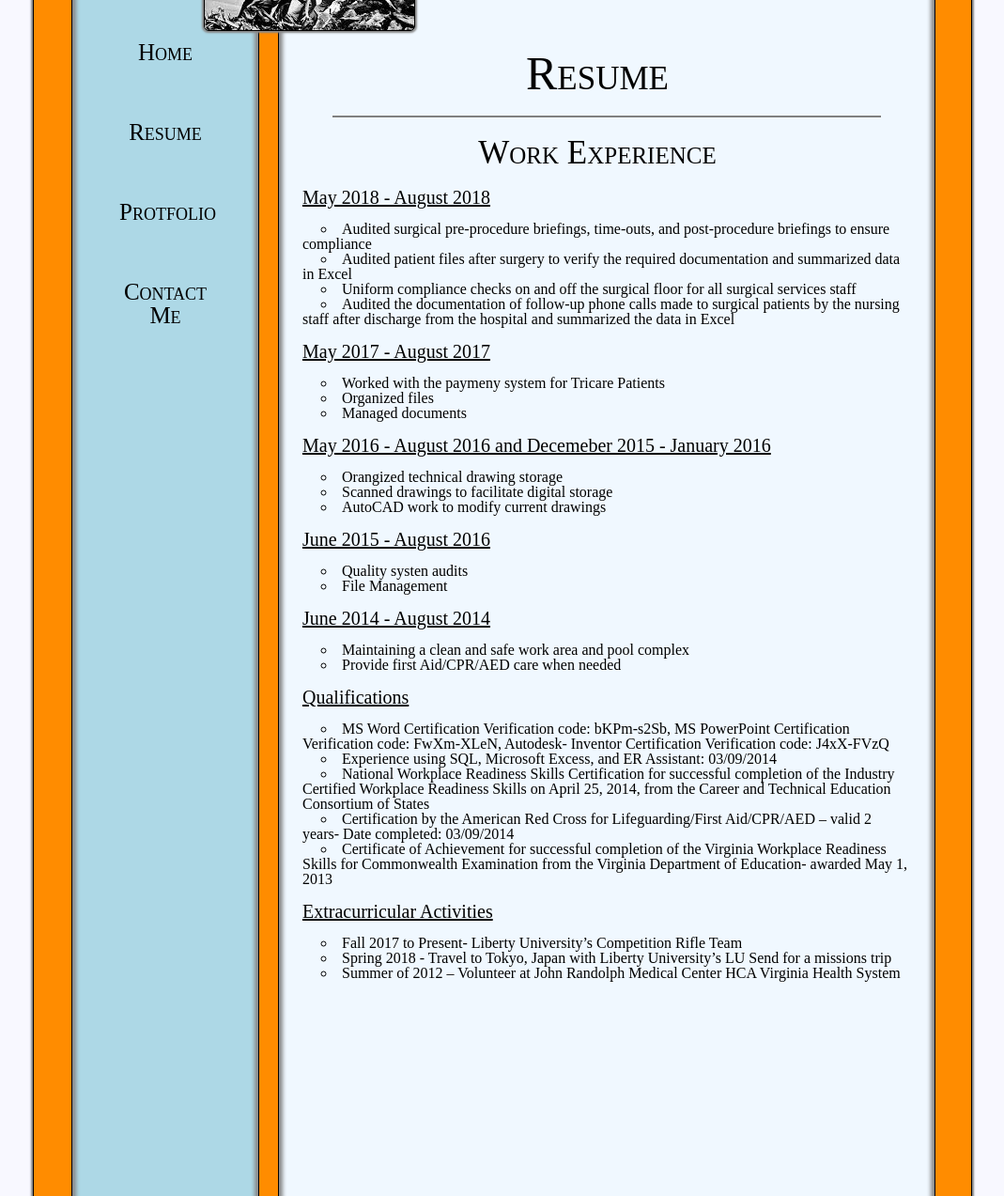
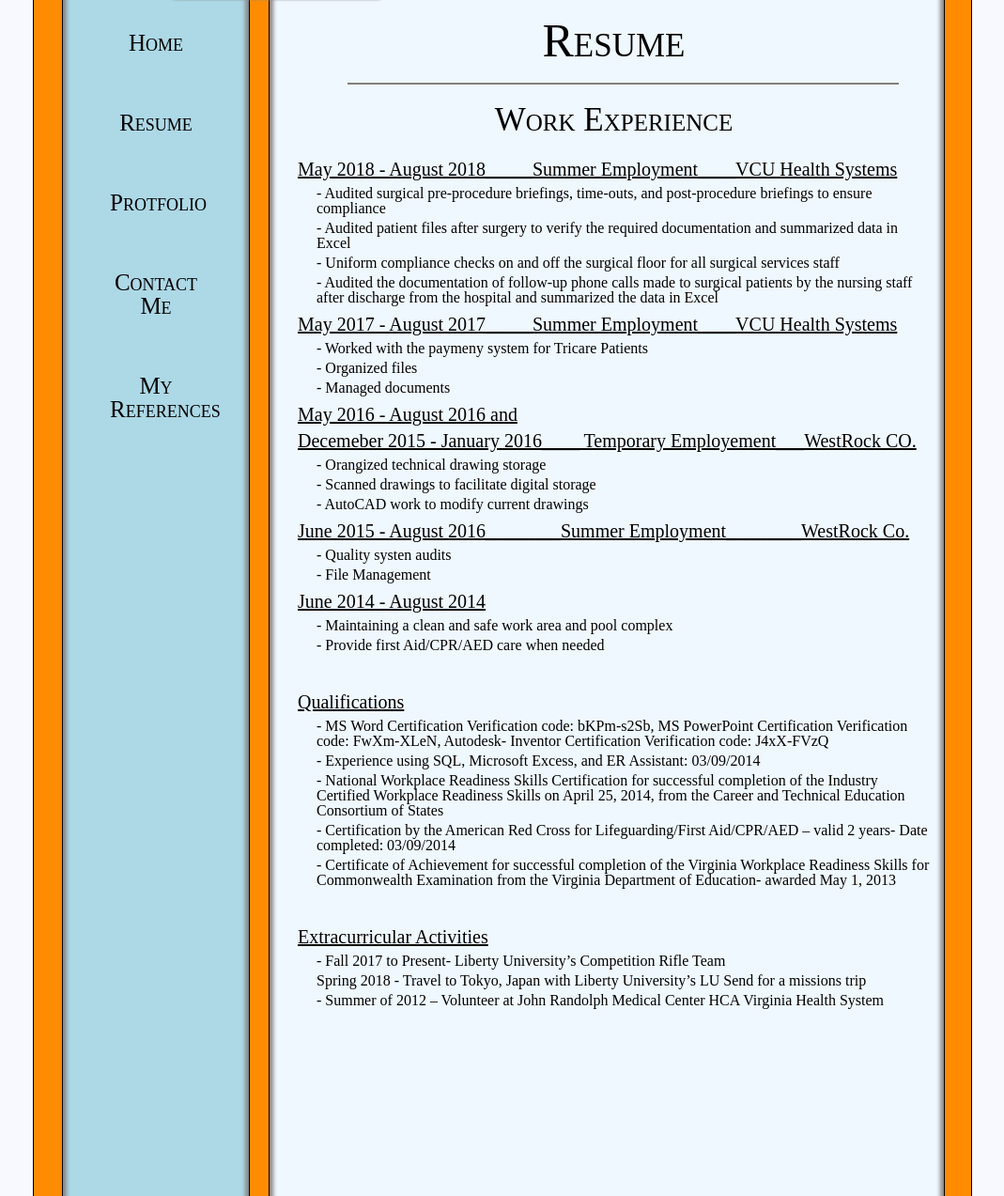
Before and after one commit to Razor2b/DataVizClass, a plain HTML site: page Protfolio-Resume/Resume.html in a window 1280 px wide. Shown: the part 369-1642 px from the top of the page at 94% size, without its empty margins (105-1174 px from the left). Drawn offline with Linux system fonts and the light colour scheme.

Commit message:
updated webpage

```diff
--- a/Protfolio-Resume/Resume.html
+++ b/Protfolio-Resume/Resume.html
@@ -30,6 +30,7 @@
             <li><a href="Resume.html">Resume</a></li>
             <li><a href="Protfolio.html">Protfolio</a></li>
             <li><a href="ContactInfo.html">Contact Me</a></li>
+            <li><a href="Reference.html">My References</a></li>
         </ul>
 
     </div>
@@ -39,72 +40,64 @@
         <h1>Rachel Brinkley</h1>
 
 
-        <div id="logo">
+        <div id="logo"></div>
 
-
-        </div>
          <h2>Resume</h2>
         <hr width="90%" size="4" align="center" noshade="noshade">
 
 
         <body>
         <h3>Work Experience</h3>
-        <h4>May 2018 - August 2018</h4>
-        <ula>
-            <li>Audited surgical pre-procedure briefings, time-outs, and post-procedure briefings to ensure compliance </li>
-            <li>Audited patient files after surgery to verify the required documentation and summarized data in Excel</li>
-            <li>Uniform compliance checks on and off the surgical floor for all surgical services staff</li>
-            <li>Audited the documentation of follow-up phone calls made to surgical patients by the nursing staff after discharge from the hospital and summarized the data in Excel</li>
-        </ula>
+        <dl id="right2">
+        <dt>May 2018 - August 2018_____Summer Employment____VCU Health Systems</dt>
 
-        <h4>May 2017 - August 2017</h4>
-        <ula>
-            <li>Worked with the paymeny system for Tricare Patients</li>
-            <li>Organized files</li>
-            <li>Managed documents</li>
-            </ula>
+            <dd>- Audited surgical pre-procedure briefings, time-outs, and post-procedure briefings to ensure compliance </dd>
+            <dd>- Audited patient files after surgery to verify the required documentation and summarized data in Excel</dd>
+            <dd>- Uniform compliance checks on and off the surgical floor for all surgical services staff</dd>
+            <dd>- Audited the documentation of follow-up phone calls made to surgical patients by the nursing staff after discharge from the hospital and summarized the data in Excel</dd>
 
-        <h4>May 2016 - August 2016 and Decemeber 2015 - January 2016</h4>
-        <ula>
-            <li>Orangized technical drawing storage</li>
-            <li>Scanned drawings to facilitate digital storage</li>
-            <li>AutoCAD work to modify current drawings</li>
-        </ula>
+        <dt>May 2017 - August 2017_____Summer Employment____VCU Health Systems</dt>
 
-        <h4>June 2015 - August 2016</h4>
-            <ula>
-            <li>Quality systen audits</li>
-            <li>File Management</li>
-            </ula>
+            <dd>- Worked with the paymeny system for Tricare Patients</dd>
+            <dd>- Organized files</dd>
+            <dd>- Managed documents</dd>
 
-        <h4>June 2014 - August 2014</h4>
-        <ula>
-            <li>Maintaining a clean and safe work area and pool complex</li>
-            <li>Provide first Aid/CPR/AED care when needed</li>
-        </ula>
+        <dt>May 2016 - August 2016 and</dt>
+        <dt>Decemeber 2015 - January 2016____ Temporary Employement___WestRock CO.</dt>
+            <dd>- Orangized technical drawing storage</dd>
+            <dd>- Scanned drawings to facilitate digital storage</dd>
+            <dd>- AutoCAD work to modify current drawings</dd>
 
-        </body>
+        <dt>June 2015 - August 2016________Summer Employment________WestRock Co.</dt>
+
+            <dd>- Quality systen audits</dd>
+            <dd>- File Management</dd>
+
+        <dt>June 2014 - August 2014</dt>
+
+            <dd>- Maintaining a clean and safe work area and pool complex</dd>
+            <dd>- Provide first Aid/CPR/AED care when needed</dd>
+        <br><br>
 
 
-       <h4>Qualifications</h4>
-        <ula>
-            <li>MS Word Certification Verification code: bKPm-s2Sb, MS PowerPoint Certification Verification code: FwXm-XLeN, Autodesk- Inventor Certification Verification code: J4xX-FVzQ</li>
-            <li>Experience using SQL, Microsoft Excess, and ER Assistant: 03/09/2014</li>
-            <li>National Workplace Readiness Skills Certification for successful completion of the Industry Certified Workplace Readiness Skills on April 25, 2014, from the Career and Technical Education Consortium of States</li>
-            <li>Certification by the American Red Cross for Lifeguarding/First Aid/CPR/AED – valid 2 years- Date completed: 03/09/2014 </li>
-            <li>Certificate of Achievement for successful completion of the Virginia Workplace Readiness Skills for Commonwealth Examination from the Virginia Department of Education- awarded May 1, 2013</li>
+       <dt>Qualifications</dt>
 
+            <dd>- MS Word Certification Verification code: bKPm-s2Sb, MS PowerPoint Certification Verification code: FwXm-XLeN, Autodesk- Inventor Certification Verification code: J4xX-FVzQ</dd>
+            <dd>- Experience using SQL, Microsoft Excess, and ER Assistant: 03/09/2014</dd>
+            <dd>- National Workplace Readiness Skills Certification for successful completion of the Industry Certified Workplace Readiness Skills on April 25, 2014, from the Career and Technical Education Consortium of States</dd>
+            <dd>- Certification by the American Red Cross for Lifeguarding/First Aid/CPR/AED – valid 2 years- Date completed: 03/09/2014 </dd>
+            <dd>- Certificate of Achievement for successful completion of the Virginia Workplace Readiness Skills for Commonwealth Examination from the Virginia Department of Education- awarded May 1, 2013</dd>
 
-        </ula>
+        <br><br>
 
+        <dt>Extracurricular Activities</dt>
 
-        <h4>Extracurricular Activities</h4>
-        <ula>
-            <li>Fall 2017 to Present- Liberty University’s Competition Rifle Team</li>
-            <li>Spring 2018 - Travel to Tokyo, Japan with Liberty University’s LU Send for a missions trip</li>
-            <li>Summer of 2012 – Volunteer at John Randolph Medical Center HCA Virginia Health System</li>
+            <dd>- Fall 2017 to Present- Liberty University’s Competition Rifle Team</dd>
+            <dd>Spring 2018 - Travel to Tokyo, Japan with Liberty University’s LU Send for a missions trip</dd>
+            <dd>- Summer of 2012 – Volunteer at John Randolph Medical Center HCA Virginia Health System</dd>
 
-
+            </dl>
+        </body>
 
     </div>
 
--- a/Protfolio-Resume/css/style.css
+++ b/Protfolio-Resume/css/style.css
@@ -13,11 +13,21 @@ body {
     margin: 20px auto 20px auto;
     width:1000px;
     height:2000px;
-    padding:20px;
+    padding:10px;
     border:1px solid #000000;
     background-color: darkorange;
     border-radius: 10px 10px 10px 10px;
-    box-shadow:  0 0 2px 2px #888;
+}
+
+#logo {
+    z-index: 30;
+    margin: -10px 20px 20px -155px;
+    width:225px;
+    height:225px;
+    border:1px solid #000000;
+    background-image:url(../images/logophoto.jpg);
+    border-radius: 5px;
+    box-shadow:   0 0 2px 2px #888;
 }
 
 #left {
@@ -25,7 +35,7 @@ body {
     float:left;
     margin: 20px 20px 20px 20px;
     width:200px;
-    height:1920px;
+    height:1950px;
     padding:20px;
     border:1px solid #000000;
     background-color: powderblue;
@@ -73,13 +83,42 @@ body {
     font-variant: small-caps;
 }
 
+# right ul{
+    list-style-position: inside;
+    margin-top: 0px;
+}
+
+#right ul li {
+    list-style-type: circle;
+    list-style-position: outside;
+    text-align: left;
+    margin: 5px 0px 5px 0px;
+    padding-left: 0px;
+    text-indent: 0px;
+}
+
 #right {
     z-index: 20;
     float:left;
     margin: 20px auto 20px auto;
-    width:700px;
-    height:1920px;
-    padding:25px;
+    width:720px;
+    height:1950px;
+    padding-left:50px;
+    padding-right: 15px;
+    border:1px solid #000000;
+    background-color: aliceblue;
+    border-radius: 10px 10px 10px 10px;
+    box-shadow:  inset 0 0 4px 4px #888;
+}
+
+#rightt {
+     z-index: 20;
+    float:left;
+    margin: 20px auto 20px auto;
+    width:720px;
+    height:1950px;
+    padding-left:50px;
+    padding-right: 15px;
     border:1px solid #000000;
     background-color: aliceblue;
     border-radius: 10px 10px 10px 10px;
@@ -92,16 +131,37 @@ body {
     font-size: 20px;
 }
 
-#logo {
-    z-index: 30;
-    margin: -10px 20px 20px -105px;
-    width:225px;
-    height:225px;
-    border:1px solid #000000;
-    background-image:url(../images/logophoto.jpg);
-    border-radius: 5px;
-    box-shadow:   0 0 2px 2px #888;
+#rightt dl dt{
+    font-size: 25px;
+    text-align: center;
+    padding-top: 35px;
+}
 
+#rightt dl dd {
+    list-style-type: none;
+    list-style-position: inside;
+    text-align: center;
+    margin: 5px 0px 5px 0px;
+    padding-left: 0px;
+    text-indent: 0px;
+}
+
+#right dl dt{
+    text-decoration: underline;
+    font-size: 20px;
+    padding-top: 5px;
+    padding-bottom: 3px;
+    text-indent: -20px;
+    text-align: left;
+}
+
+#right dl dd {
+    list-style-type: square;
+    list-style-position: outside;
+    text-align: left;
+    margin: 5px 0px 5px 0px;
+    padding-left: 0px;
+    text-indent: opx;
 }
 
 h1 {
@@ -128,9 +188,19 @@ h3 {
     margin:20px 20px 20px 0px;
 }
 
-p2 {
+
+h5{
+    text-decoration: underline;
+    font-size: 20px;
+    padding-top: 5px;
+    padding-bottom: 3px;
     text-align: center;
-    font-size: 20px;
+}
+
+pre2 {
+    font-family:sans-serif;
+    text-align: center;
+    font-size: 15px;
 }
 
 pre {
@@ -139,22 +209,6 @@ pre {
     font-size: 20px;
 }
 
-
-
-ula{
-    list-style-type: circle;
-    list-style-position: inside;
-    margin: 10px;
-    padding: 10px;
-    text-indent: 20px;
-}
-
-
-
-h4{
-    text-decoration: underline;
-    font-size: 20px;
-}
 
 pl{
     text-align: center;
```
Also changed, not shown: Protfolio-Resume/ContactInfo.html (+2 -2 lines), Protfolio-Resume/Protfolio.html (+3 -3 lines), Protfolio-Resume/Reference.html (added, +96 -0 lines), Protfolio-Resume/css/reset.css (+2 -6 lines), Protfolio-Resume/index.html (+2 -2 lines), 1 other file.
